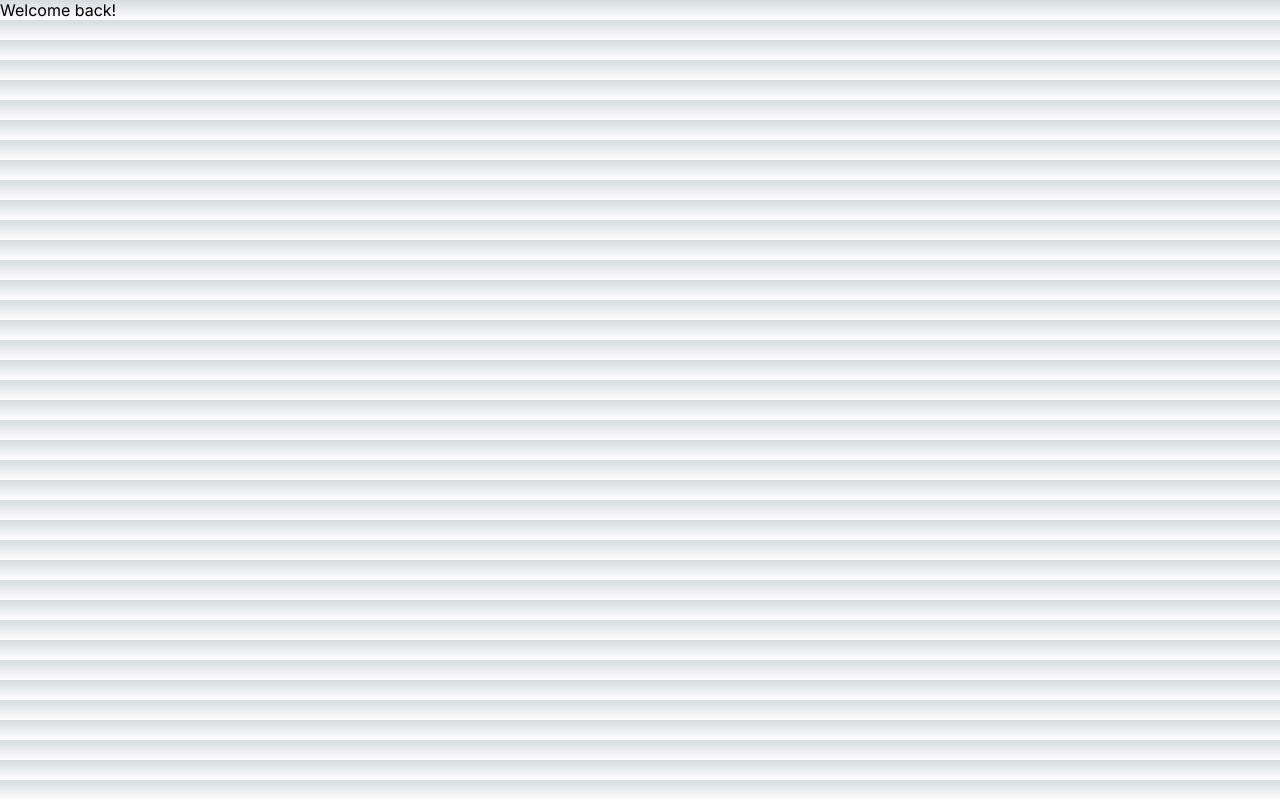
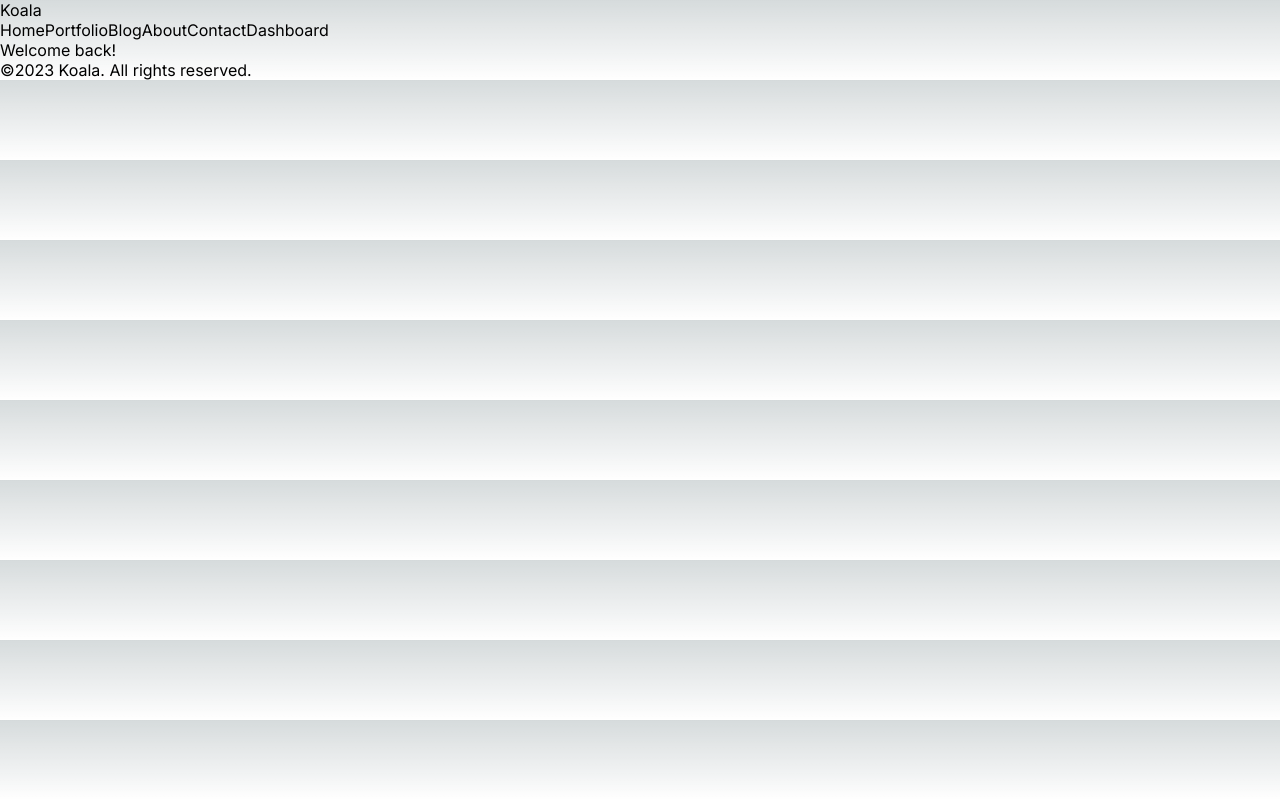
Before and after one commit to Ian-Chege/koala, a Next.js app: page / in a window 1280 px wide. Built offline with nearby package versions, Linux system fonts and the light colour scheme.

Commit message:
Initializing Layouts and components

```diff
--- a/src/app/layout.js
+++ b/src/app/layout.js
@@ -1,5 +1,7 @@
+import Navbar from '@components/navbar/Navbar'
 import './globals.css'
 import { Inter } from 'next/font/google'
+import Footer from '@components/footer/Footer'
 
 const inter = Inter({ subsets: ['latin'] })
 
@@ -11,7 +13,11 @@
 export default function RootLayout({ children }) {
   return (
     <html lang="en">
-      <body className={inter.className}>{children}</body>
+      <body className={inter.className}>
+        <Navbar />
+        {children}
+        <Footer />
+      </body>
     </html>
   )
 }
--- /dev/null
+++ b/src/components/footer/Footer.jsx
@@ -0,0 +1,11 @@
+import React from 'react'
+
+const Footer = () => {
+  return (
+    <div>
+        <div>©2023 Koala. All rights reserved.</div>
+    </div>
+  )
+}
+
+export default Footer
--- /dev/null
+++ b/src/components/navbar/Navbar.jsx
@@ -0,0 +1,52 @@
+import React from 'react'
+import Link from 'next/link'
+
+const links = [
+    {
+      id: 1,
+      title: "Home",
+      url: "/",
+    },
+    {
+      id: 2,
+      title: "Portfolio",
+      url: "/portfolio",
+    },
+    {
+      id: 3,
+      title: "Blog",
+      url: "/blog",
+    },
+    {
+      id: 4,
+      title: "About",
+      url: "/about",
+    },
+    {
+      id: 5,
+      title: "Contact",
+      url: "/contact",
+    },
+    {
+      id: 6,
+      title: "Dashboard",
+      url: "/dashboard",
+    },
+  ]
+
+const Navbar = () => {
+  return (
+    <div>
+        <Link href="/">Koala</Link>
+        <div>
+            {links.map((link) =>(
+                <Link key={link.id} href={link.url}>
+                    {link.title}
+                </Link>
+            ))}
+        </div>
+    </div>
+  )
+}
+
+export default Navbar
```
Also changed, not shown: src/app/contact/loading.jsx (added, +9 -0 lines).
